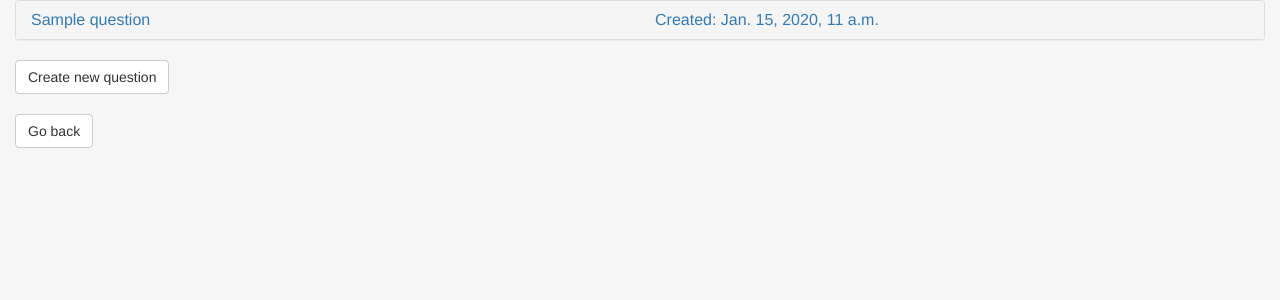
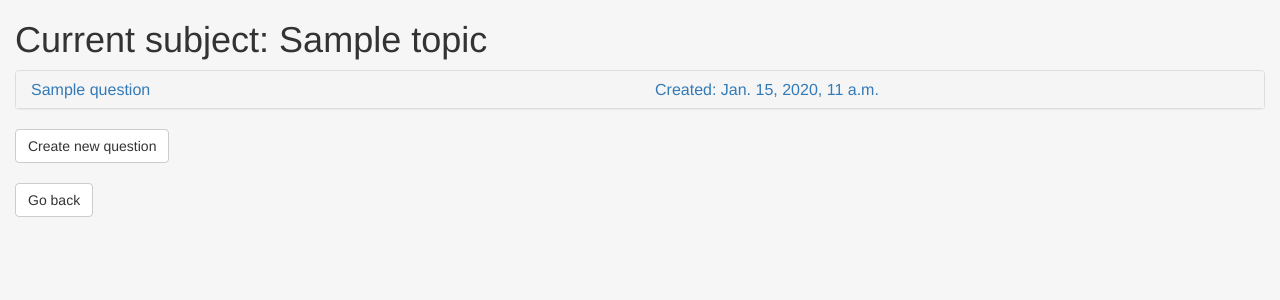
Before and after one commit to torsrex/StuddyBuddy, a Django app: page /forum/topics/1/ in a window 1280 px wide. Shown: the top 300 px of the page. Run offline with Django 3.2, Linux system fonts and the light colour scheme; tables that the repository leaves empty hold one stand-in row (values such as "Sample post"); some libraries are stand-ins or nearby versions.

Commit message:
Added topic name to question list

```diff
--- a/forum/templates/forum/index.html
+++ b/forum/templates/forum/index.html
@@ -13,6 +13,7 @@
 
 
 <div class="container-fluid">
+    <h1>Current subject: {{ latest_questions_list.0.question_topic }}</h1>
     {% if latest_questions_list %}
         <div class="panel-group" id="accordion">
             {% for question in latest_questions_list %}
```
